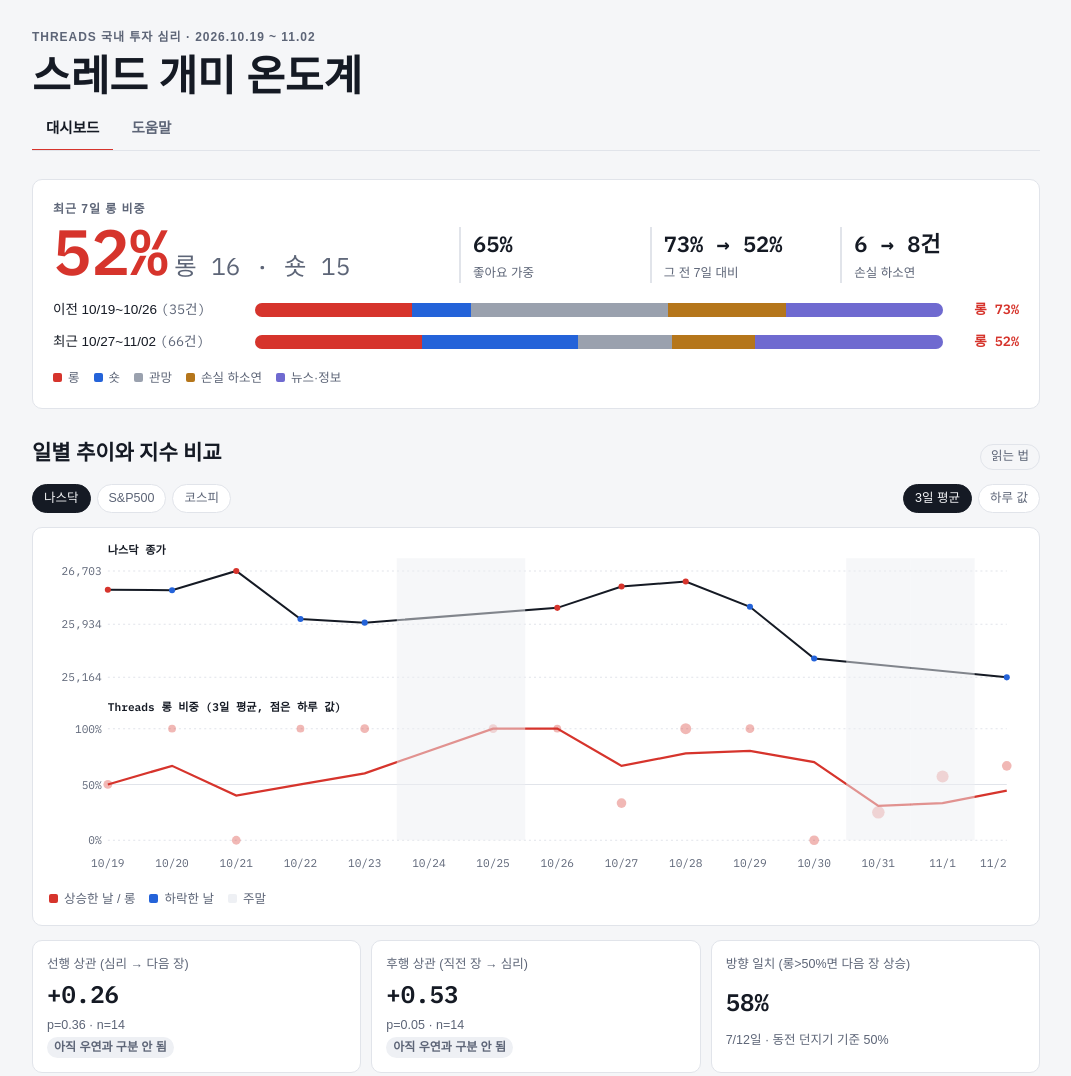
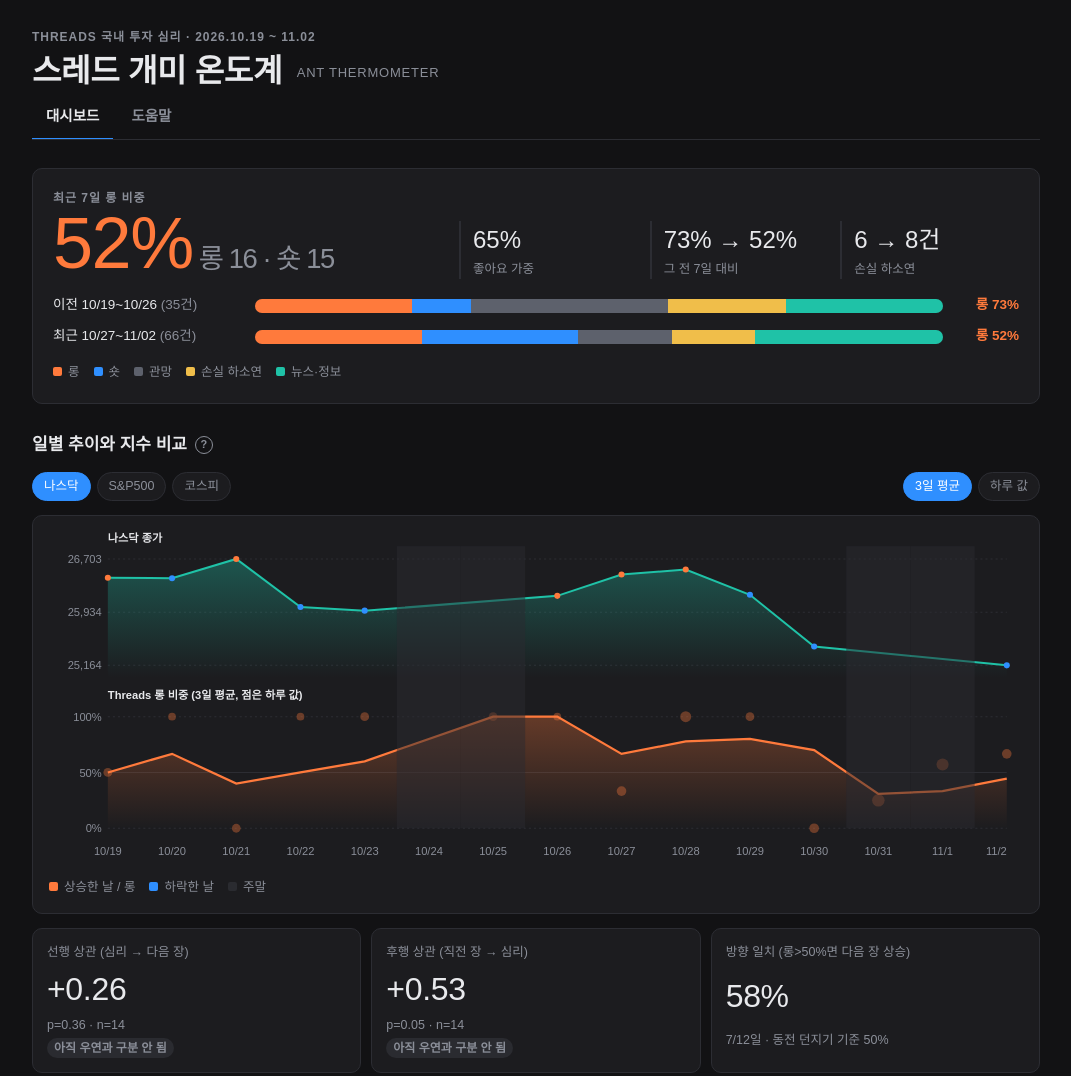
Before and after one commit to yyoon-yeungja/threads-ant-thermometer, a plain HTML site: page index.html in a window 1280 px wide. Shown: the top 1076 px of the page, without its empty margins (104-1175 px from the left). Drawn offline with Linux system fonts and the light colour scheme; a web font is replaced by a local one.

Commit message:
어두운 대시보드 색 배치(검정·짙은 회색, 파랑·청록·주황), 읽는 법을 ? 아이콘으로
Co-Authored-By: Claude Opus 5.5 <noreply@anthropic.com>
Claude-Session: https://claude.ai/code/session_01RoUCVTK9c1Jysi9WBmXPwQ

```diff
--- a/index.html
+++ b/index.html
@@ -6,34 +6,26 @@
 <title>스레드 개미 온도계</title>
 <meta name="description" content="Threads 한국 투자 게시물의 롱·숏 비중을 매일 집계해 나스닥·S&amp;P500·코스피와 비교합니다.">
 <link rel="preconnect" href="https://fonts.googleapis.com">
-<link rel="stylesheet" href="https://fonts.googleapis.com/css2?family=IBM+Plex+Mono:wght@400;600&family=IBM+Plex+Sans+KR:wght@400;500;600;700&family=Noto+Serif+KR:wght@700;900&display=swap">
+<link rel="stylesheet" href="https://fonts.googleapis.com/css2?family=IBM+Plex+Sans+KR:wght@300;400;500;600;700&display=swap">
 <style>
 html{-webkit-text-size-adjust:100%}*,*::before,*::after{box-sizing:border-box}body{margin:0;font-size:14px}[hidden]{display:none!important}img{max-width:100%}
 
-/* Layout: 증권 앱 시세판 같은 한 열 리포트. 요약 → 롱숏 흐름 → 종목 → 계정 → 원문. 한국식 색: 롱=빨강, 숏=파랑 */
-:root{
-  --bg:#f5f6f8; --panel:#ffffff; --ink:#151a24; --muted:#5d6577; --line:#e1e4ea;
-  --long:#d6342c; --short:#2463d9; --neutral:#9aa1ae; --pain:#b5761b; --info:#6f6ad0;
-  --long-soft:#fbe5e3; --short-soft:#e2ebfb; --chip:#eef0f4;
-  --f-display:"Noto Serif KR","Apple SD Gothic Neo",serif;
+/* 어두운 관리자 대시보드 톤: 검정 바탕 + 짙은 회색 패널, 파랑·청록·주황 포인트. 롱=주황(상승), 숏=파랑(하락) */
+:root,:root[data-theme="light"],:root[data-theme="dark"]{
+  --bg:#121214; --panel:#1c1c1f; --panel2:#232327; --ink:#e8e9ec; --muted:#8b8f99; --line:#2c2d33;
+  --long:#ff7a3c; --short:#2f8fff; --teal:#1fc2a7; --neutral:#5d616c; --pain:#f0be4a; --info:#1fc2a7;
+  --long-soft:rgba(255,122,60,.16); --short-soft:rgba(47,143,255,.16); --chip:#2a2b30;
+  --f-display:"IBM Plex Sans KR","Apple SD Gothic Neo","Malgun Gothic",sans-serif;
   --f-body:"IBM Plex Sans KR","Apple SD Gothic Neo","Malgun Gothic",sans-serif;
-  --f-data:"IBM Plex Mono",ui-monospace,Menlo,monospace;
-  color-scheme:light;
+  --f-data:"IBM Plex Sans KR","Apple SD Gothic Neo","Malgun Gothic",sans-serif;
+  color-scheme:dark;
 }
-@media (prefers-color-scheme: dark){:root:not([data-theme="light"]){
-  --bg:#0f131b; --panel:#171c27; --ink:#e8ebf1; --muted:#9aa2b3; --line:#283041;
-  --long:#ff6a5f; --short:#5f95ff; --neutral:#6d7586; --pain:#e0a24a; --info:#9b96f0;
-  --long-soft:#3a1d1d; --short-soft:#1b2944; --chip:#222a38; color-scheme:dark}}
-:root[data-theme="dark"]{
-  --bg:#0f131b; --panel:#171c27; --ink:#e8ebf1; --muted:#9aa2b3; --line:#283041;
-  --long:#ff6a5f; --short:#5f95ff; --neutral:#6d7586; --pain:#e0a24a; --info:#9b96f0;
-  --long-soft:#3a1d1d; --short-soft:#1b2944; --chip:#222a38; color-scheme:dark}
-body{background:var(--bg);color:var(--ink);font-family:var(--f-body);line-height:1.55}
+body{background:var(--bg);color:var(--ink);font-family:var(--f-body);line-height:1.55;font-variant-numeric:tabular-nums}
 .wrap{max-width:1040px;margin:0 auto;padding-left:max(16px,env(safe-area-inset-left,0px));padding-right:max(16px,env(safe-area-inset-right,0px));padding-block:28px 56px;display:grid;gap:28px}
 header{display:grid;gap:6px}
 .eyebrow{font-size:12px;letter-spacing:.08em;color:var(--muted);font-weight:600}
-h1{font-family:var(--f-display);font-weight:900;font-size:clamp(28px,5vw,42px);line-height:1.15;margin:0;text-wrap:balance}
-h2{font-family:var(--f-display);font-size:21px;margin:0;text-wrap:balance}
+h1{font-family:var(--f-display);font-weight:700;font-size:clamp(24px,4vw,32px);letter-spacing:-.01em;line-height:1.15;margin:0;text-wrap:balance}
+h2{font-family:var(--f-display);font-weight:600;font-size:17px;margin:0;text-wrap:balance}
 .lede{color:var(--muted);max-width:66ch;margin:0}
 section{display:grid;gap:14px}
 .sub{color:var(--muted);font-size:13.5px;margin:0;max-width:70ch}
@@ -41,11 +33,11 @@ section{display:grid;gap:14px}
 /* gauge */
 .gauge{background:var(--panel);border:1px solid var(--line);border-radius:10px;padding:20px;display:grid;gap:16px}
 .gtop{display:flex;flex-wrap:wrap;gap:24px;align-items:flex-end;justify-content:space-between}
-.big{font-family:var(--f-data);font-weight:600;font-size:clamp(44px,9vw,64px);line-height:1;color:var(--long)}
+.big{font-family:var(--f-data);font-weight:300;letter-spacing:-.02em;font-size:clamp(52px,10vw,72px);line-height:1;color:var(--long)}
 .big small{font-size:.38em;color:var(--muted);font-weight:400;margin-left:6px}
 .kpis{display:grid;grid-template-columns:repeat(3,minmax(0,1fr));gap:12px;flex:1;min-width:0;max-width:560px}
 .kpi{display:grid;gap:2px;border-left:2px solid var(--line);padding-left:12px}
-.kpi b{font-family:var(--f-data);font-size:22px;font-weight:600}
+.kpi b{font-family:var(--f-data);font-size:24px;font-weight:300}
 .kpi span{font-size:12.5px;color:var(--muted)}
 .bar{display:flex;height:14px;border-radius:7px;overflow:hidden;background:var(--chip)}
 .bar i{display:block;height:100%}
@@ -103,7 +95,7 @@ svg text{fill:var(--muted);font-family:var(--f-data);font-size:11px}
 .post .meta{color:var(--muted);font-size:12px}
 .filters{display:flex;flex-wrap:wrap;gap:6px}
 .filters button{font:inherit;font-size:12.5px;border:1px solid var(--line);background:var(--panel);color:var(--muted);border-radius:999px;padding:4px 11px;cursor:pointer}
-.filters button[aria-pressed="true"]{background:var(--ink);color:var(--bg);border-color:var(--ink)}
+.filters button[aria-pressed="true"]{background:var(--short);color:#fff;border-color:var(--short)}
 .filters button:focus-visible{outline:2px solid var(--short);outline-offset:2px}
 .note{font-size:12.5px;color:var(--muted);display:grid;gap:4px;max-width:75ch}
 .rx{display:grid;grid-template-columns:repeat(auto-fill,minmax(210px,1fr));gap:10px}
@@ -123,7 +115,7 @@ svg text{fill:var(--muted);font-family:var(--f-data);font-size:11px}
 .rt{display:inline-block;font-size:11.5px;padding:2px 8px;border-radius:999px;border:1px solid var(--line);color:var(--ink)}
 .tabs{display:flex;gap:4px;border-bottom:1px solid var(--line);overflow-x:auto}
 .tabs button{font:inherit;font-weight:600;font-size:14.5px;background:none;border:0;border-bottom:2px solid transparent;color:var(--muted);padding:10px 14px;cursor:pointer;white-space:nowrap;margin-bottom:-1px}
-.tabs button[aria-selected="true"]{color:var(--ink);border-bottom-color:var(--long)}
+.tabs button[aria-selected="true"]{color:var(--ink);border-bottom-color:var(--short)}
 .tabs button:hover{color:var(--ink)}
 .tabs button:focus-visible{outline:2px solid var(--short);outline-offset:-2px}
 .tabpanel{display:grid;gap:28px}
@@ -143,14 +135,16 @@ svg text{fill:var(--muted);font-family:var(--f-data);font-size:11px}
 .ctrl{display:flex;flex-wrap:wrap;gap:10px;justify-content:space-between}
 .stats3{display:grid;grid-template-columns:repeat(auto-fit,minmax(200px,1fr));gap:10px}
 .stats3 div{background:var(--panel);border:1px solid var(--line);border-radius:10px;padding:14px;display:grid;gap:2px}
-.stats3 b{font-family:var(--f-data);font-size:24px;font-weight:600}
+.stats3 b{font-family:var(--f-data);font-size:32px;font-weight:300;letter-spacing:-.01em}
 .stats3 span{font-size:12.5px;color:var(--muted)}
 .stats3 em{font-style:normal;font-size:12px;font-weight:700;padding:1px 7px;border-radius:999px;justify-self:start;background:var(--chip);color:var(--muted)}
 .stats3 em.sig{background:var(--long-soft);color:var(--long)}
 .note p{margin:0}
-.sh{display:flex;align-items:baseline;justify-content:space-between;gap:12px}
-.qa{font:inherit;font-size:12.5px;background:none;cursor:pointer;color:var(--muted);text-decoration:none;border:1px solid var(--line);border-radius:999px;padding:2px 10px;white-space:nowrap}
-.qa:hover{color:var(--ink);border-color:var(--ink)}
+@media (max-width:380px){h1 .en{display:none}}
+h1 .en{white-space:nowrap;font-size:13px;font-weight:400;color:var(--muted);letter-spacing:.06em;margin-left:6px;vertical-align:middle}
+.sh{display:flex;align-items:center;justify-content:flex-start;gap:8px}
+.qa{font:inherit;font-size:11px;font-weight:700;line-height:1;background:none;cursor:pointer;color:var(--muted);border:1.5px solid var(--muted);border-radius:50%;width:18px;height:18px;padding:0;display:inline-grid;place-items:center;flex:none;position:relative}.qa::after{content:"";position:absolute;inset:-12px}
+.qa:hover{color:var(--short);border-color:var(--short)}
 .qa:focus-visible{outline:2px solid var(--short);outline-offset:2px}
 .foot{display:flex;flex-wrap:wrap;gap:4px 16px;justify-content:space-between;font-size:12px;color:var(--muted);border-top:1px solid var(--line);padding-top:12px}
 .hcard{background:var(--panel);border:1px solid var(--line);border-radius:10px;padding:20px;display:grid;gap:12px;scroll-margin-top:16px}
@@ -182,7 +176,7 @@ svg text{fill:var(--muted);font-family:var(--f-data);font-size:11px}
 <div class="wrap">
 <header>
   <div class="eyebrow">THREADS 국내 투자 심리 · <span id="period"></span></div>
-  <h1>스레드 개미 온도계</h1>
+  <h1>스레드 개미 온도계 <span class="en">ANT THERMOMETER</span></h1>
   <nav class="tabs" role="tablist" aria-label="페이지">
     <button role="tab" id="t-dashboard" aria-controls="dashboard" aria-selected="true">대시보드</button>
     <button role="tab" id="t-help" aria-controls="help" aria-selected="false" tabindex="-1">도움말</button>
@@ -211,7 +205,7 @@ svg text{fill:var(--muted);font-family:var(--f-data);font-size:11px}
 </section>
 
 <section>
-  <div class="sh"><h2>일별 추이와 지수 비교</h2><button type="button" class="qa" data-help="help-daily" aria-haspopup="dialog">읽는 법</button></div>
+  <div class="sh"><h2>일별 추이와 지수 비교</h2><button type="button" class="qa" data-help="help-daily" aria-haspopup="dialog" aria-label="읽는 법" title="읽는 법">?</button></div>
   <div class="ctrl">
     <div class="filters" id="idxSel" role="group" aria-label="비교할 지수"></div>
     <div class="filters" id="smSel" role="group" aria-label="평균 방식"></div>
@@ -225,12 +219,12 @@ svg text{fill:var(--muted);font-family:var(--f-data);font-size:11px}
 </section>
 
 <section>
-  <div class="sh"><h2>주간 합계</h2><button type="button" class="qa" data-help="help-weekly" aria-haspopup="dialog">읽는 법</button></div>
+  <div class="sh"><h2>주간 합계</h2><button type="button" class="qa" data-help="help-weekly" aria-haspopup="dialog" aria-label="읽는 법" title="읽는 법">?</button></div>
   <div class="panel scroll"><table id="histT"><thead><tr><th>주간</th><th class="n">글</th><th class="n">롱</th><th class="n">숏</th><th class="n">하소연</th><th class="n">롱 비중</th><th class="n">가중</th><th class="n">삭제</th></tr></thead><tbody></tbody></table></div>
 </section>
 
 <section>
-  <div class="sh"><h2>많이 언급된 종목</h2><button type="button" class="qa" data-help="help-assets" aria-haspopup="dialog">읽는 법</button></div>
+  <div class="sh"><h2>많이 언급된 종목</h2><button type="button" class="qa" data-help="help-assets" aria-haspopup="dialog" aria-label="읽는 법" title="읽는 법">?</button></div>
   <div class="panel scroll"><table id="assetT"><thead><tr><th>대상</th><th class="n">언급</th><th class="n">롱</th><th class="n">숏</th><th>롱·숏</th><th>분위기</th></tr></thead><tbody></tbody></table></div>
 </section>
 
@@ -257,12 +251,12 @@ svg text{fill:var(--muted);font-family:var(--f-data);font-size:11px}
 <section class="hcard" id="help-daily">
   <h2>일별 추이와 지수 비교</h2>
   <dl>
-    <dt>차트</dt><dd>위는 고른 지수의 종가(빨강 = 전날보다 오른 날, 파랑 = 내린 날), 아래는 하루(한국 시간) 롱 비중입니다. 하루 글 수가 적은 날이 있어 3일 평균 선으로 보면 덜 흔들립니다. 점 크기는 그날 롱·숏 글 수입니다. 회색 띠는 주말입니다.</dd>
+    <dt>차트</dt><dd>위(청록)는 고른 지수의 종가로, 점 색이 주황이면 전날보다 오른 날, 파랑이면 내린 날입니다. 아래(주황)는 하루(한국 시간) 롱 비중입니다. 하루 글 수가 적은 날이 있어 3일 평균 선으로 보면 덜 흔들립니다. 점 크기는 그날 롱·숏 글 수입니다. 회색 띠는 주말입니다.</dd>
     <dt>선행 상관</dt><dd>오늘 롱 비중과 다음 장 수익률의 상관계수(r)입니다. 플러스로 크면 개미가 낙관한 다음 날 시장이 올랐다는 뜻입니다. 나스닥·S&amp;P500은 같은 날짜 밤에 열리는 미국 장, 코스피는 다음 거래일과 짝을 짓습니다.</dd>
     <dt>후행 상관</dt><dd>직전 장 수익률과 오늘 롱 비중의 상관계수입니다. 크면 시장이 오른 뒤에야 롱 글이 늘어난다, 즉 심리가 시장을 따라간다는 뜻입니다.</dd>
     <dt>p값</dt><dd>그 정도 상관이 우연으로 나올 확률입니다. 0.05보다 작으면 "통계적으로 유의"로 표시합니다. 3일 평균은 이웃한 날이 겹쳐 계산되므로 p값이 실제보다 작게 나올 수 있습니다. 하루 값으로도 확인해 보세요.</dd>
     <dt>방향 일치</dt><dd>롱 비중이 50%보다 높은 날 다음 장이 올랐는지(낮은 날은 내렸는지) 맞힌 비율입니다. 동전 던지기 기준은 50%입니다.</dd>
-    <dt>산점도</dt><dd>점 하나가 하루입니다. 점선은 추세선이고, 빨강은 그 장이 오른 날, 파랑은 내린 날입니다.</dd>
+    <dt>산점도</dt><dd>점 하나가 하루입니다. 점선은 추세선이고, 주황은 그 장이 오른 날, 파랑은 내린 날입니다.</dd>
   </dl>
   <div class="verdict"><b>지금 데이터로 본 해석</b><p id="dverdict"></p></div>
 </section>
@@ -372,12 +366,12 @@ const DIRS={L:"롱",S:"숏",N:"관망",P:"하소연",I:"정보"};
     let s=`<svg viewBox="0 0 ${W} ${H}" width="100%" role="img" aria-label="${name} 종가와 일별 롱 비중">`;
     s+=`<text x="${m0.l}" y="10" style="fill:var(--ink);font-weight:600">${name} 종가</text>`;
     [lo,(lo+hi)/2,hi].forEach(v=>{s+=`<line x1="${m0.l}" x2="${W-m0.r}" y1="${Yt(v)}" y2="${Yt(v)}" stroke="var(--line)" stroke-dasharray="2 3"/><text x="${m0.l-6}" y="${Yt(v)+4}" text-anchor="end">${Math.round(v).toLocaleString("ko-KR")}</text>`});
-    s+=`<polyline points="${mk.map(x=>X(x[0])+","+Yt(x[1])).join(" ")}" fill="none" stroke="var(--ink)" stroke-width="2"/>`;
+    s+=`<defs><linearGradient id="gT" x1="0" y1="0" x2="0" y2="1"><stop offset="0" stop-color="var(--teal)" stop-opacity=".35"/><stop offset="1" stop-color="var(--teal)" stop-opacity="0"/></linearGradient><linearGradient id="gL" x1="0" y1="0" x2="0" y2="1"><stop offset="0" stop-color="var(--long)" stop-opacity=".32"/><stop offset="1" stop-color="var(--long)" stop-opacity="0"/></linearGradient></defs>`;if(mk.length>1)s+=`<polygon points="${X(mk[0][0])},${top.t+top.h} ${mk.map(x=>X(x[0])+","+Yt(x[1])).join(" ")} ${X(mk[mk.length-1][0])},${top.t+top.h}" fill="url(#gT)"/>`;s+=`<polyline points="${mk.map(x=>X(x[0])+","+Yt(x[1])).join(" ")}" fill="none" stroke="var(--teal)" stroke-width="2"/>`;
     mk.forEach((x,i)=>{const prev=i?mk[i-1][1]:base[1];s+=`<circle cx="${X(x[0])}" cy="${Yt(x[1])}" r="3" fill="${x[1]>=prev?"var(--long)":"var(--short)"}"><title>${x[0].slice(5)} ${x[1].toLocaleString("ko-KR")} (${pf(x[1]/prev-1)})</title></circle>`});
     s+=`<text x="${m0.l}" y="${bot.t-17}" style="fill:var(--ink);font-weight:600">Threads 롱 비중 ${sm=="roll"?"(3일 평균, 점은 하루 값)":"(하루 값)"}</text>`;
     [0,.5,1].forEach(v=>{s+=`<line x1="${m0.l}" x2="${W-m0.r}" y1="${Yb(v)}" y2="${Yb(v)}" stroke="var(--line)" ${v==.5?"":'stroke-dasharray="2 3"'}/><text x="${m0.l-6}" y="${Yb(v)+4}" text-anchor="end">${v*100}%</text>`});
     const rp=days.map(d=>[d,roll(d)]).filter(x=>x[1]!=null);
-    if(sm=="roll")s+=`<polyline points="${rp.map(x=>X(x[0])+","+Yb(x[1])).join(" ")}" fill="none" stroke="var(--long)" stroke-width="2.2"/>`;
+    if(sm=="roll"&&rp.length>1)s+=`<polygon points="${X(rp[0][0])},${Yb(0)} ${rp.map(x=>X(x[0])+","+Yb(x[1])).join(" ")} ${X(rp[rp.length-1][0])},${Yb(0)}" fill="url(#gL)"/><polyline points="${rp.map(x=>X(x[0])+","+Yb(x[1])).join(" ")}" fill="none" stroke="var(--long)" stroke-width="2.2"/>`;
     days.forEach(d=>{const v=share(d);if(v==null)return;const x=D[d];s+=`<circle cx="${X(d)}" cy="${Yb(v)}" r="${2.5+Math.sqrt(x.L+x.S)*1.3}" fill="var(--long)" fill-opacity="${sm=="roll"?.35:.85}"><title>${d.slice(5)} 롱 ${x.L} · 숏 ${x.S} (${Math.round(v*100)}%)</title></circle>`});
     cal.forEach((d,i)=>{const dow=new Date(d+"T00:00:00Z").getUTCDay();if(dow==0||dow==6)s+=`<rect x="${X(d)-((W-m0.l-m0.r)/(cal.length-1))/2}" y="${top.t}" width="${(W-m0.l-m0.r)/(cal.length-1)}" height="${bot.t+bot.h-top.t}" fill="var(--chip)" opacity=".5"/>`;if((cal.length-1-i)%step==0)s+=`<text x="${X(d)}" y="${H-12}" text-anchor="${i==cal.length-1?"end":"middle"}">${+d.slice(5,7)}/${+d.slice(8)}</text>`});
     s+="</svg>";$("#dchart").innerHTML=`<div>${s}</div><div class="legend" style="margin-top:4px"><span style="--c:var(--long)">상승한 날 / 롱</span><span style="--c:var(--short)">하락한 날</span><span style="--c:var(--chip)">주말</span></div>`;
```
